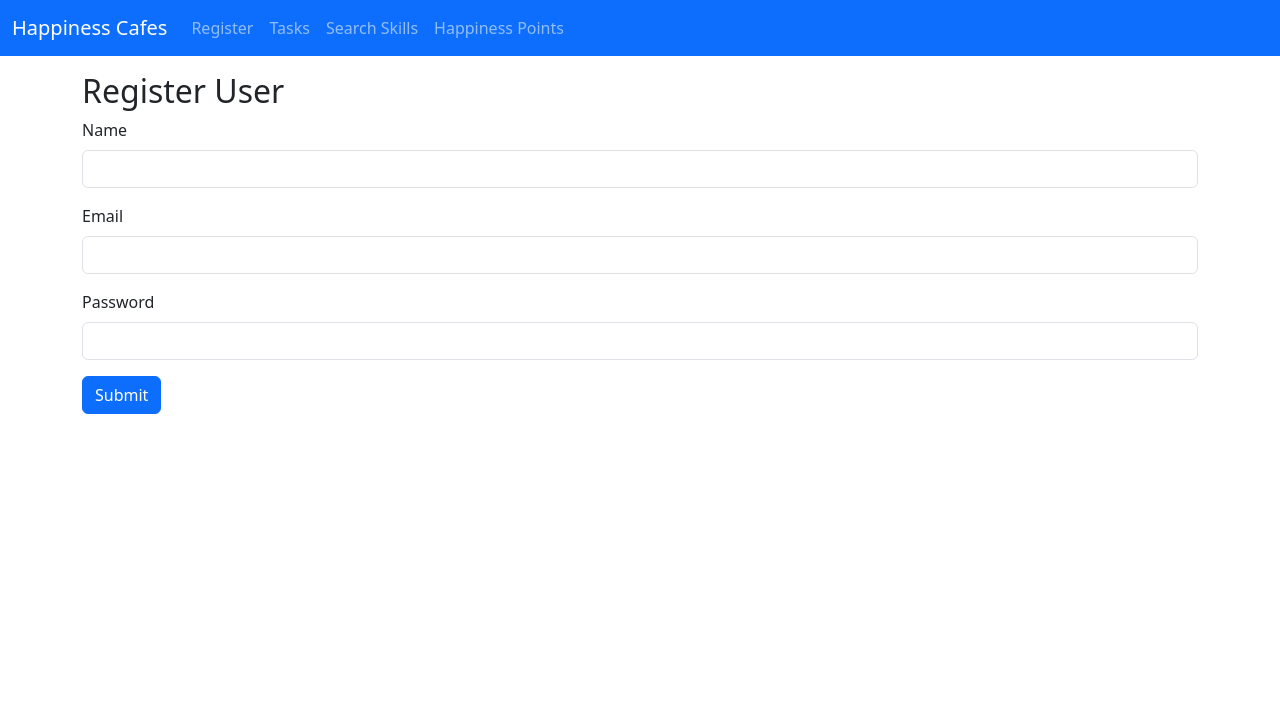
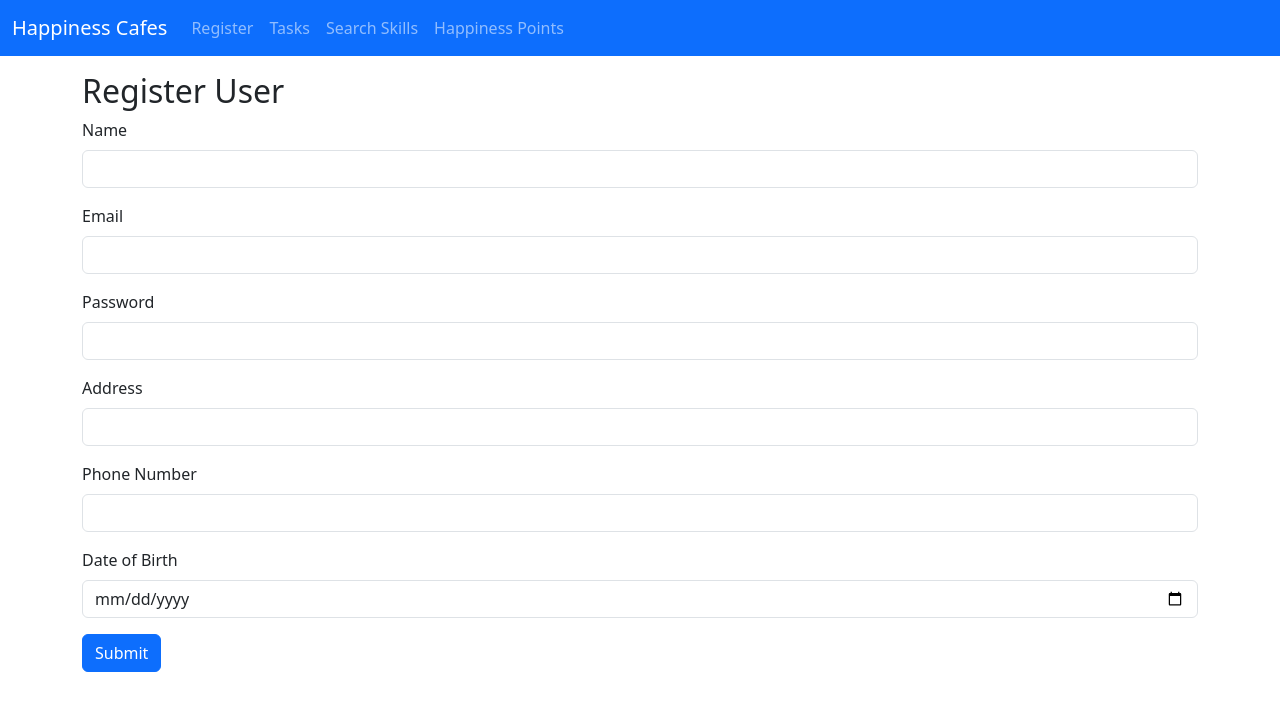
Before and after one commit to fauxriarty/happiness-cafes-frontend, a React (Create React App) app: page /register in a window 1280 px wide. Shown: the top 710 px of the page. Built offline with nearby package versions, Linux system fonts and the light colour scheme.

Commit message:
feat: registration post request ready

```diff
--- a/src/components/Registration.js
+++ b/src/components/Registration.js
@@ -1,11 +1,14 @@
-import React, { useState } from 'react';
-import axios from 'axios';
+import React, { useState } from "react";
+import axios from "axios";
 
 const Registration = () => {
   const [user, setUser] = useState({
-    name: '',
-    email: '',
-    password: ''
+    name: "",
+    email: "",
+    password: "",
+    address: "",
+    phoneNumber: "",
+    dateOfBirth: "",
   });
 
   const handleChange = (e) => {
@@ -14,33 +17,120 @@ const Registration = () => {
 
   const handleSubmit = async (e) => {
     e.preventDefault();
+
+    for (let key in user) {
+      if (user[key] === "") {
+        alert(`Please fill in the ${key}`);
+        return;
+      }
+    }
+
     try {
-      const response = await axios.post('http://localhost:8080/register', user);
-      alert('User registered successfully!');
+      const response = await axios.post("http://localhost:8080/users", user);
+      alert("User registered successfully!");
       console.log(response.data);
     } catch (error) {
-      alert('Registration failed!');
-      console.error('Error:', error.response);
+      console.error("Error:", error);
+      alert("Registration failed!");
     }
   };
-
   return (
     <div>
       <h2>Register User</h2>
       <form onSubmit={handleSubmit}>
         <div className="mb-3">
-          <label htmlFor="name" className="form-label">Name</label>
-          <input type="text" className="form-control" id="name" name="name" value={user.name} onChange={handleChange} required />
+          <label htmlFor="name" className="form-label">
+            Name
+          </label>
+          <input
+            type="text"
+            className="form-control"
+            id="name"
+            name="name"
+            value={user.name}
+            onChange={handleChange}
+            required
+          />
         </div>
+
         <div className="mb-3">
-          <label htmlFor="email" className="form-label">Email</label>
-          <input type="email" className="form-control" id="email" name="email" value={user.email} onChange={handleChange} required />
+          <label htmlFor="email" className="form-label">
+            Email
+          </label>
+          <input
+            type="email"
+            className="form-control"
+            id="email"
+            name="email"
+            value={user.email}
+            onChange={handleChange}
+            required
+          />
         </div>
+
         <div className="mb-3">
-          <label htmlFor="password" className="form-label">Password</label>
-          <input type="password" className="form-control" id="password" name="password" value={user.password} onChange={handleChange} required />
+          <label htmlFor="password" className="form-label">
+            Password
+          </label>
+          <input
+            type="password"
+            className="form-control"
+            id="password"
+            name="password"
+            value={user.password}
+            onChange={handleChange}
+            required
+          />
         </div>
-        <button type="submit" className="btn btn-primary">Submit</button>
+
+        <div className="mb-3">
+          <label htmlFor="address" className="form-label">
+            Address
+          </label>
+          <input
+            type="text"
+            className="form-control"
+            id="address"
+            name="address"
+            value={user.address}
+            onChange={handleChange}
+            required
+          />
+        </div>
+
+        <div className="mb-3">
+          <label htmlFor="phoneNumber" className="form-label">
+            Phone Number
+          </label>
+          <input
+            type="tel"
+            className="form-control"
+            id="phoneNumber"
+            name="phoneNumber"
+            value={user.phoneNumber}
+            onChange={handleChange}
+            required
+          />
+        </div>
+
+        <div className="mb-3">
+          <label htmlFor="dateOfBirth" className="form-label">
+            Date of Birth
+          </label>
+          <input
+            type="date"
+            className="form-control"
+            id="dateOfBirth"
+            name="dateOfBirth"
+            value={user.dateOfBirth}
+            onChange={handleChange}
+            required
+          />
+        </div>
+
+        <button type="submit" className="btn btn-primary">
+          Submit
+        </button>
       </form>
     </div>
   );
```
Also changed, not shown: 1 other file (tests, documents, lock files or other folders).
